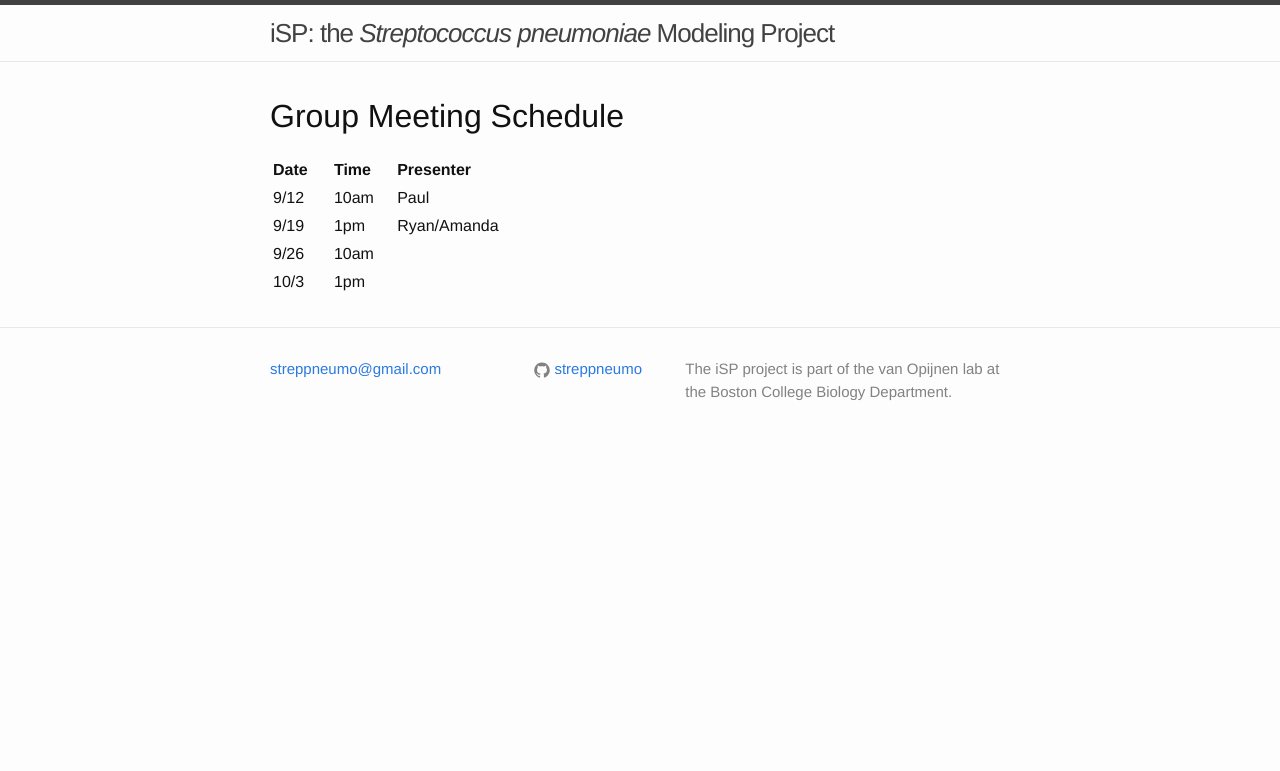
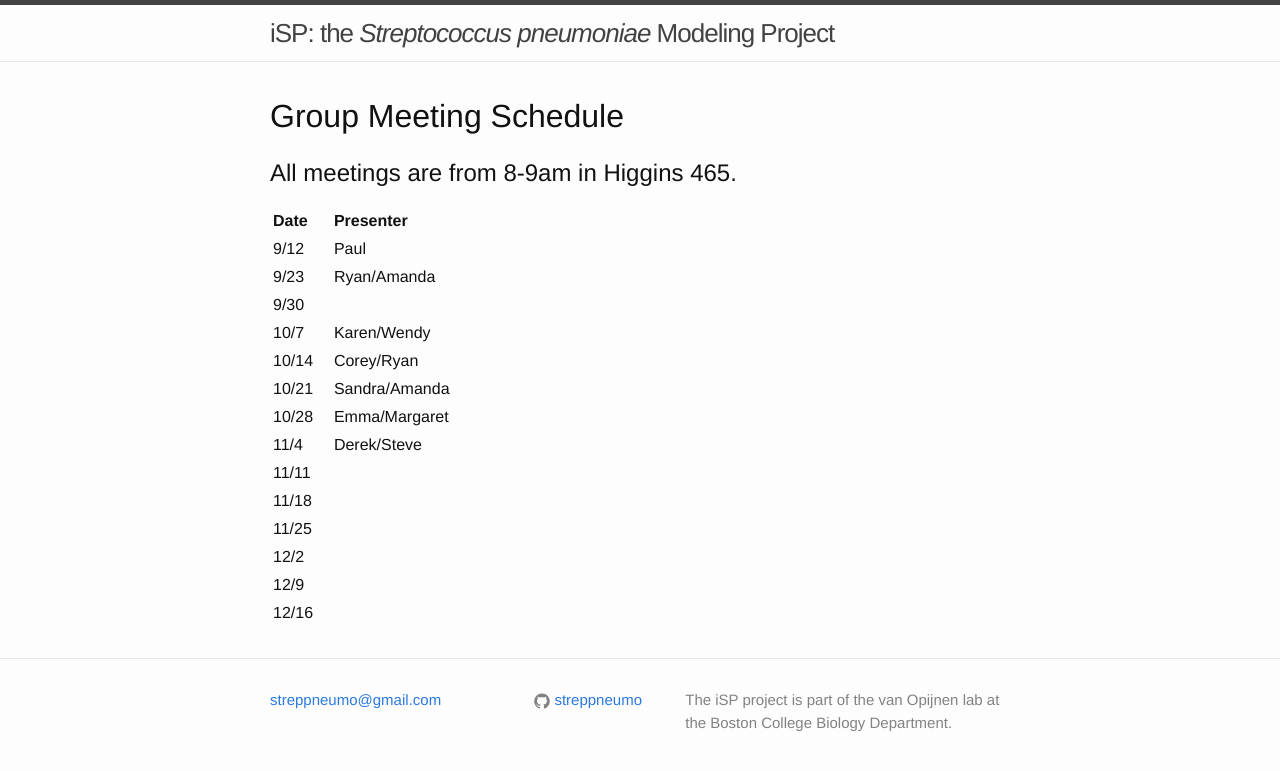
Before and after one commit to streppneumo/streppneumo.github.io, a Jekyll site: the page built from meeting_schedule.md, in a window 1280 px wide. Shown: the top 771 px of the page. Built offline with Jekyll 4.4.1, drawn with Linux system fonts in a browser that asks for light colours.

Commit message:
updated schedule

```diff
--- a/meeting_schedule.md
+++ b/meeting_schedule.md
@@ -5,9 +5,21 @@ title: Group Meeting Schedule
 
 # Group Meeting Schedule
 
-Date &nbsp;&nbsp;&nbsp;&nbsp; | Time &nbsp;&nbsp;&nbsp;&nbsp; | Presenter
-:---- | :--- | :---
-9/12 | 10am | Paul
-9/19 | 1pm  | Ryan/Amanda
-9/26 | 10am |
-10/3 | 1pm  |
+## All meetings are from 8-9am in Higgins 465.
+
+Date &nbsp;&nbsp;&nbsp;&nbsp; | Presenter
+:---- | :---
+9/12 | Paul
+9/23 | Ryan/Amanda
+9/30 |
+10/7 | Karen/Wendy
+10/14 | Corey/Ryan
+10/21 | Sandra/Amanda
+10/28 | Emma/Margaret
+11/4 | Derek/Steve
+11/11 |
+11/18 |
+11/25 |
+12/2 |
+12/9 |
+12/16 |
```
